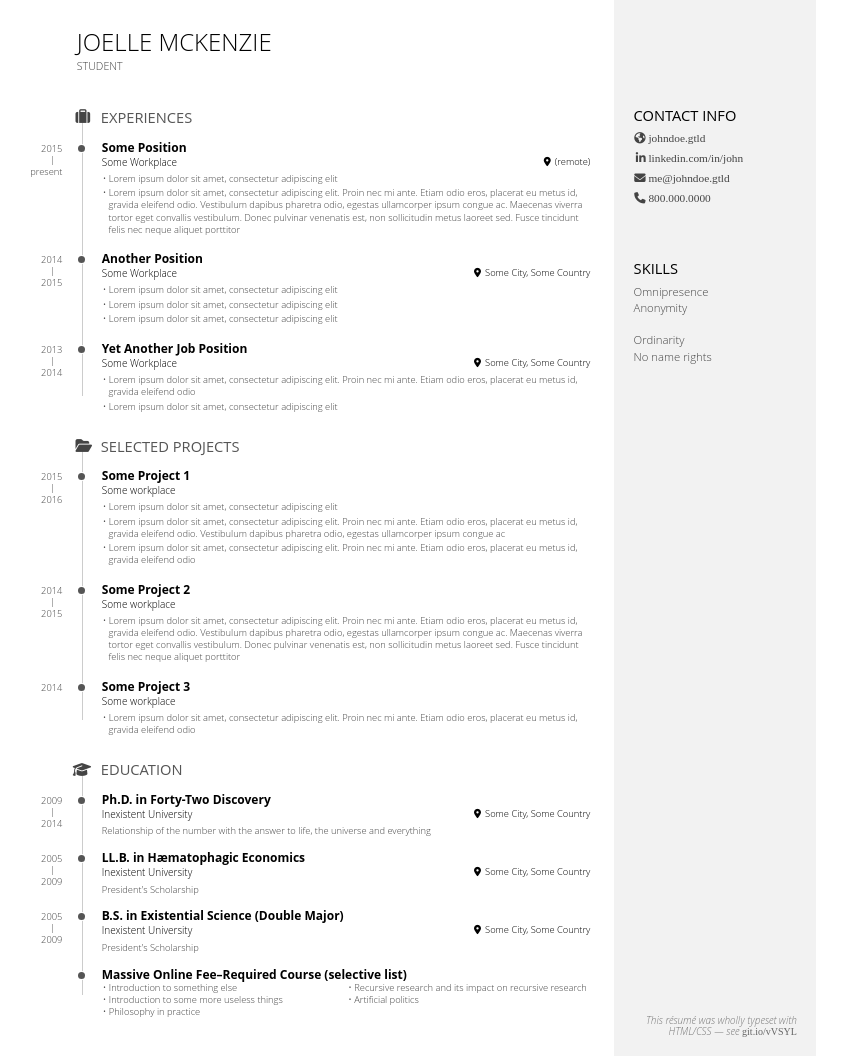
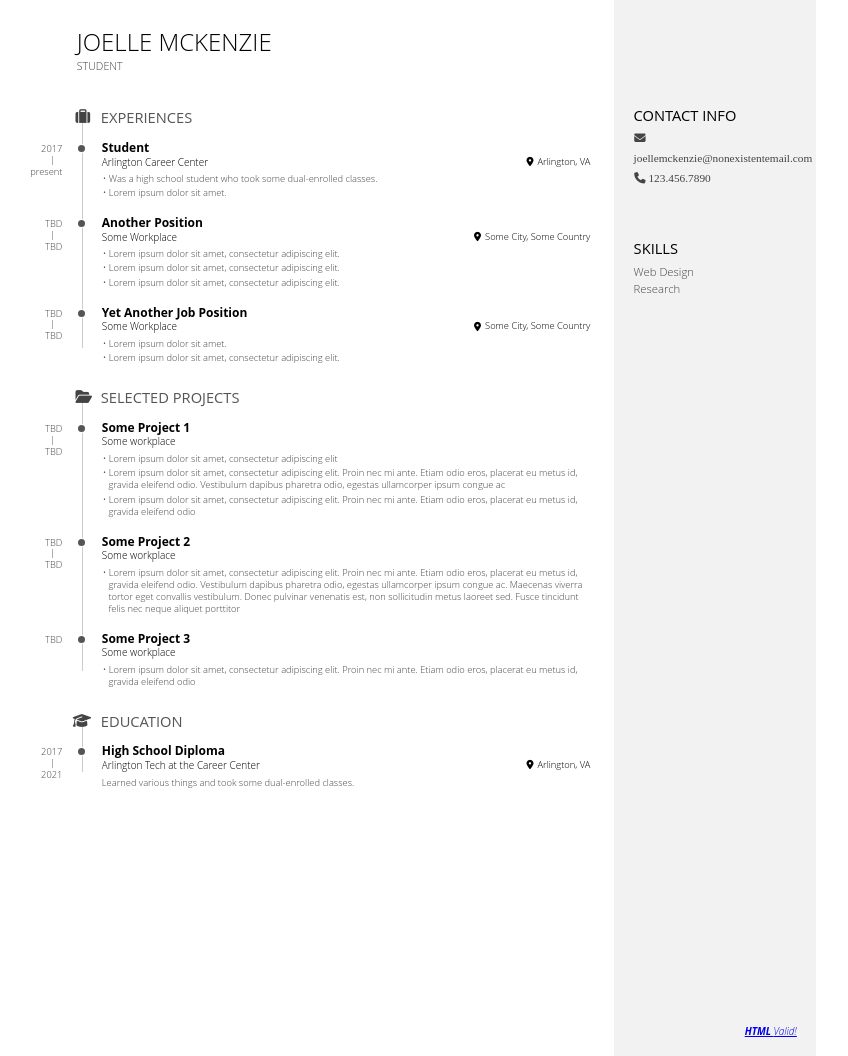
Before and after one commit to joelle17/web_design_classwork, a plain HTML site: page resume/resume.html in a window 1280 px wide. Shown: the whole page, without its empty margins (0-848 px from the left). Drawn offline with Linux system fonts and the light colour scheme.

Commit message:
Update resume.html

```diff
--- a/resume/resume.html
+++ b/resume/resume.html
@@ -18,27 +18,27 @@
         </h2>
         <section class="blocks">
           <div class="date">
-            <span>2015</span><span>present</span>
+            <span>2017</span><span>present</span>
           </div>
           <div class="decorator">
           </div>
           <div class="details">
             <header>
-              <h3>Some Position</h3>
-              <span class="place">Some Workplace</span>
-              <span class="location">(remote)</span>
+              <h3>Student</h3>
+              <span class="place">Arlington Career Center</span>
+              <span class="location">Arlington, VA</span>
             </header>
             <div>
               <ul>
-                <li>Lorem ipsum dolor sit amet, consectetur adipiscing elit</li>
-                <li>Lorem ipsum dolor sit amet, consectetur adipiscing elit. Proin nec mi ante. Etiam odio eros, placerat eu metus id, gravida eleifend odio. Vestibulum dapibus pharetra odio, egestas ullamcorper ipsum congue ac. Maecenas viverra tortor eget convallis vestibulum. Donec pulvinar venenatis est, non sollicitudin metus laoreet sed. Fusce tincidunt felis nec neque aliquet porttitor</li>
+                <li>Was a high school student who took some dual-enrolled classes.</li>
+                <li>Lorem ipsum dolor sit amet.</li>
               </ul>
               </div>
           </div>
         </section>
         <section class="blocks">
           <div class="date">
-            <span>2014</span><span>2015</span>
+            <span>TBD</span><span>TBD</span>
           </div>
           <div class="decorator">
           </div>
@@ -50,16 +50,16 @@
             </header>
             <div>
               <ul>
-                <li>Lorem ipsum dolor sit amet, consectetur adipiscing elit</li>
-                <li>Lorem ipsum dolor sit amet, consectetur adipiscing elit</li>
-                <li>Lorem ipsum dolor sit amet, consectetur adipiscing elit</li>
+                <li>Lorem ipsum dolor sit amet, consectetur adipiscing elit.</li>
+                <li>Lorem ipsum dolor sit amet, consectetur adipiscing elit.</li>
+                <li>Lorem ipsum dolor sit amet, consectetur adipiscing elit.</li>
               </ul>
             </div>
           </div>
         </section>
         <section class="blocks">
           <div class="date">
-            <span>2013</span><span>2014</span>
+            <span>TBD</span><span>TBD</span>
           </div>
           <div class="decorator">
           </div>
@@ -71,8 +71,8 @@
             </header>
             <div>
               <ul>
-                <li>Lorem ipsum dolor sit amet, consectetur adipiscing elit. Proin nec mi ante. Etiam odio eros, placerat eu metus id, gravida eleifend odio</li>
-                <li>Lorem ipsum dolor sit amet, consectetur adipiscing elit</li>
+                <li>Lorem ipsum dolor sit amet.</li>
+                <li>Lorem ipsum dolor sit amet, consectetur adipiscing elit.</li>
               </ul>
               </div>
           </div>
@@ -84,7 +84,7 @@
         </h2>
         <section class="blocks">
           <div class="date">
-            <span>2015</span><span>2016</span>
+            <span>TBD</span><span>TBD</span>
           </div>
           <div class="decorator">
           </div>
@@ -104,7 +104,7 @@
         </section>
         <section class="blocks">
           <div class="date">
-            <span>2014</span><span>2015</span>
+            <span>TBD</span><span>TBD</span>
           </div>
           <div class="decorator">
           </div>
@@ -122,7 +122,7 @@
         </section>
         <section class="blocks">
           <div class="date">
-            <span>2014</span>
+            <span>TBD</span>
           </div>
           <div class="decorator">
           </div>
@@ -145,67 +145,17 @@
         </h2>
         <section class="blocks">
           <div class="date">
-            <span>2009</span><span>2014</span>
+            <span>2017</span><span>2021</span>
           </div>
           <div class="decorator">
           </div>
           <div class="details">
             <header>
-              <h3>Ph.D. in Forty-Two Discovery</h3>
-              <span class="place">Inexistent University</span>
-              <span class="location">Some City, Some Country</span>
+              <h3>High School Diploma</h3>
+              <span class="place">Arlington Tech at the Career Center</span>
+              <span class="location">Arlington, VA</span>
             </header>
-            <div>Relationship of the number with the answer to life, the universe and everything</div>
-          </div>
-        </section>
-        <section class="blocks">
-          <div class="date">
-            <span>2005</span><span>2009</span>
-          </div>
-          <div class="decorator">
-          </div>
-          <div class="details">
-            <header>
-              <h3>LL.B. in H&aelig;matophagic Economics</h3>
-              <span class="place">Inexistent University</span>
-              <span class="location">Some City, Some Country</span>
-            </header>
-            <div>President's Scholarship</div>
-          </div>
-        </section>
-        <section class="blocks">
-          <div class="date">
-            <span>2005</span><span>2009</span>
-          </div>
-          <div class="decorator">
-          </div>
-          <div class="details">
-            <header>
-              <h3>B.S. in Existential Science (Double Major)</h3>
-              <span class="place">Inexistent University</span>
-              <span class="location">Some City, Some Country</span>
-            </header>
-            <div>President's Scholarship</div>
-          </div>
-        </section>
-        <section class="blocks">
-          <div class="date">
-          </div>
-          <div class="decorator">
-          </div>
-          <div class="details">
-            <header>
-              <h3>Massive Online Fee&ndash;Required Course (selective list)</h3>
-            </header>
-            <div class="concise">
-              <ul>
-                <li>Introduction to something else</li>
-                <li>Introduction to some more useless things</li>
-                <li>Philosophy in practice</li>
-                <li>Recursive research and its impact on recursive research</li>
-                <li>Artificial politics</li>
-              </ul>
-            </div>
+            <div>Learned various things and took some dual-enrolled classes.</div>
           </div>
         </section>
       </section>
@@ -216,10 +166,8 @@
           Contact Info
         </h1>
         <ul>
-          <li><i class="fa fa-globe"></i> johndoe.gtld</li>
-          <li><i class="fa fa-linkedin"></i> linkedin.com/in/john</li>
-          <li><i class="fa fa-envelope"></i> me@johndoe.gtld</li>
-          <li><i class="fa fa-phone"></i> 800.000.0000</li>
+          <li><i class="fa fa-envelope"></i> joellemckenzie@nonexistentemail.com</li>
+          <li><i class="fa fa-phone"></i> 123.456.7890</li>
         </ul>
       </div>
       <div class="side-block" id="skills">
@@ -227,16 +175,13 @@
           Skills
         </h1>
         <ul>
-          <li>Omnipresence</li>
-          <li>Anonymity</li>
-        </ul>
-        <ul>
-          <li>Ordinarity</li>
-          <li>No name rights</li>
+          <li>Web Design</li>
+          <li>Research</li>
         </ul>
       </div>
       <div class="side-block" id="disclaimer">
-        This r&eacute;sum&eacute; was wholly typeset with HTML/CSS &mdash; see <code>git.io/vVSYL</code>
+        <a href="http://validator.w3.org/check?uri=https://joelle17.github.io/web_design_classwork/resume/resume.html">
+        <strong> HTML </strong> Valid! </a>
       </div>
     </aside>
   </body>
```
